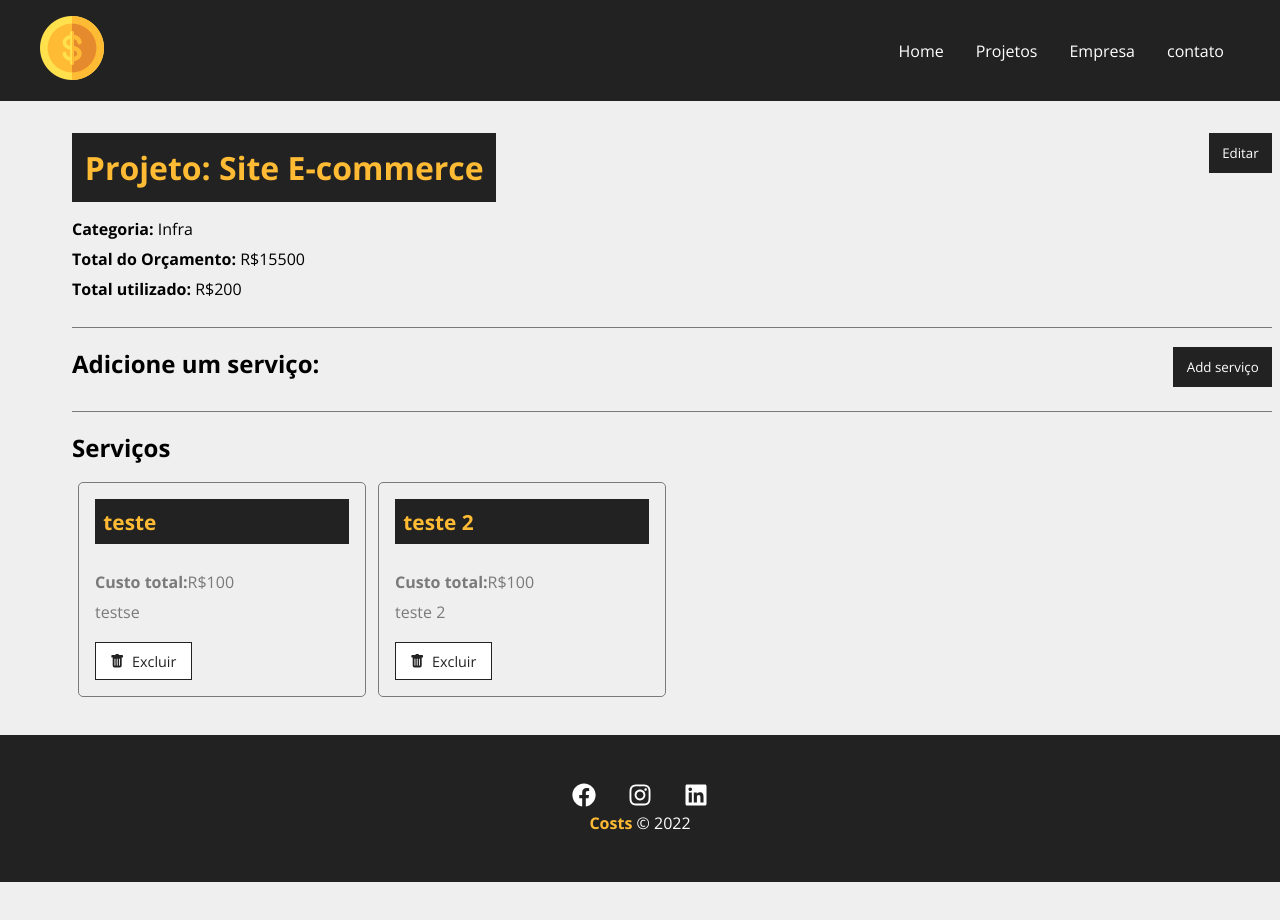
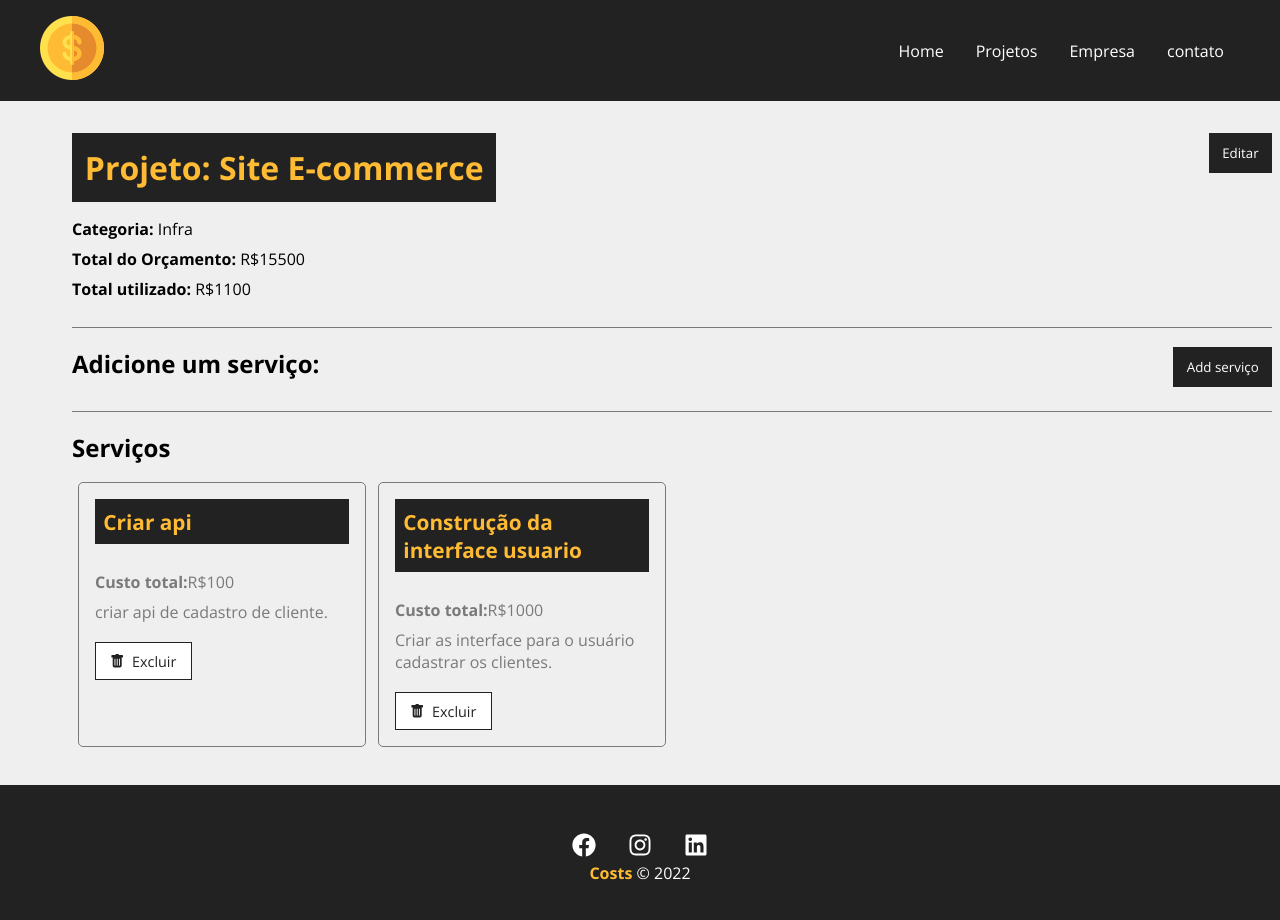
Before and after one commit to joellaranjeira/costs, a React (Create React App) app: page /projeto/1 in a window 1280 px wide. Shown: the top 920 px of the page. Before the commit the page ends 882 px from the top, so only its background shows below. Built offline with nearby package versions, Linux system fonts and the light colour scheme; data requests are answered from the project's data file.

Commit message:
aula 36 completa

```diff
--- a/db.json
+++ b/db.json
@@ -7,19 +7,19 @@
         "id": "1",
         "name": "Infra"
       },
-      "cost": 200,
+      "cost": 1100,
       "services": [
         {
-          "name": "teste",
+          "name": "Criar api",
           "cost": "100",
-          "description": "testse",
-          "id": "5c9bb110-78d3-4196-be03-424555ed0001"
+          "description": "criar api de cadastro de cliente.",
+          "id": "0c427d98-dc68-40bd-93b0-03b685edc132"
         },
         {
-          "name": "teste 2",
-          "cost": "100",
-          "description": "teste 2",
-          "id": "75bf7526-980e-4ef2-ba13-531137f88c52"
+          "name": "Construção da interface usuario",
+          "cost": "1000",
+          "description": "Criar as interface para o usuário cadastrar os clientes.",
+          "id": "1c254b0b-6db1-4c26-97b5-309320577838"
         }
       ],
       "id": 1
--- a/src/components/pages/Project.js
+++ b/src/components/pages/Project.js
@@ -99,8 +99,31 @@ function Project() {
 
     }
 
-    function removeService(){
+    function removeService(id, cost){
+        setMessage('')
+        const servicesUpdated = project.services.filter(
+            (service) => service.id !== id
+        )
 
+        const projectUpdated = project
+        projectUpdated.services = servicesUpdated
+        projectUpdated.cost = parseFloat(projectUpdated.cost) - parseFloat(cost)
+
+        fetch(`http://localhost:5000/projects/${project.id}`, {
+            method: 'PATCH',
+            headers: {
+                'content-Type': 'application/json',
+            },
+            body: JSON.stringify(project),
+        })
+        .then((resp)=> resp.json())
+        .then((data) => {
+            setProject(projectUpdated)
+            setServices(servicesUpdated)
+            setMessage('Serviço removido com sucesso')
+            setType('success')
+        })
+        .catch((err) => console.log(err))
     }
 
     function toggleProjectForm() {
--- a/src/components/project/ProjectCard.js
+++ b/src/components/project/ProjectCard.js
@@ -1,7 +1,7 @@
 import styles from './ProjectCard.module.css'
 
 import { Link } from 'react-router-dom'
-import { BsPencil, BsFillTrashFill } from 'react-icons/bs'
+import { BsFillDisplayFill, BsFillTrashFill } from 'react-icons/bs'
 
 function ProjectCard({ id, name, budget, category, handleRemove }) {
 
@@ -21,7 +21,7 @@ function ProjectCard({ id, name, budget, category, handleRemove }) {
             </p>
             <div className={styles.project_card_actions}>
                 <Link to={`/projeto/${id}`}>
-                    <BsPencil /> Detalhe
+                    <BsFillDisplayFill /> Detalhe
                 </Link>
                 <button onClick={remove}>
                     <BsFillTrashFill />Excluir
--- a/src/components/service/ServiceCard.js
+++ b/src/components/service/ServiceCard.js
@@ -3,7 +3,8 @@ import {BsFillTrashFill} from 'react-icons/bs'
 
 function ServiceCard({id, name, cost, description, handleRemove}){
     const remove = (e)=> {
-
+        e.preventDefault()
+        handleRemove(id, cost)
     }
     return(
         <div className={styles.project_card}>
```
